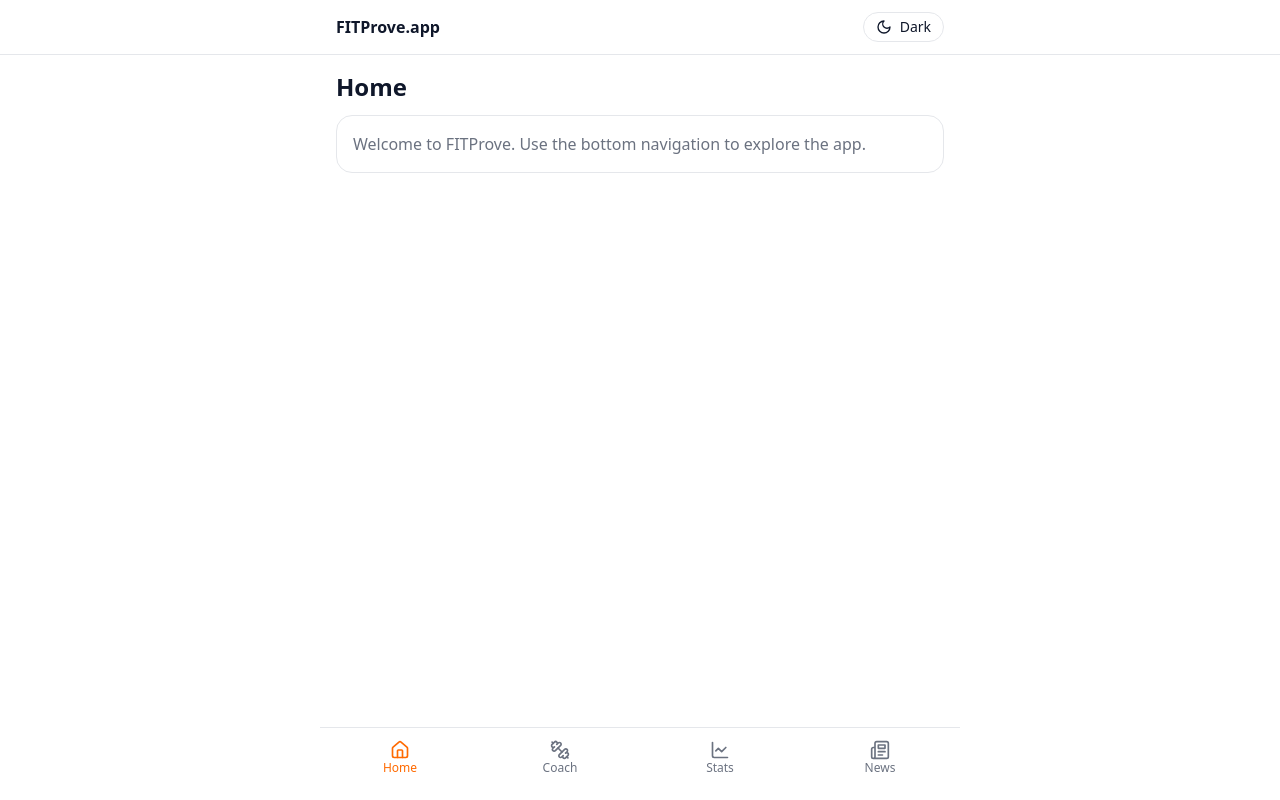
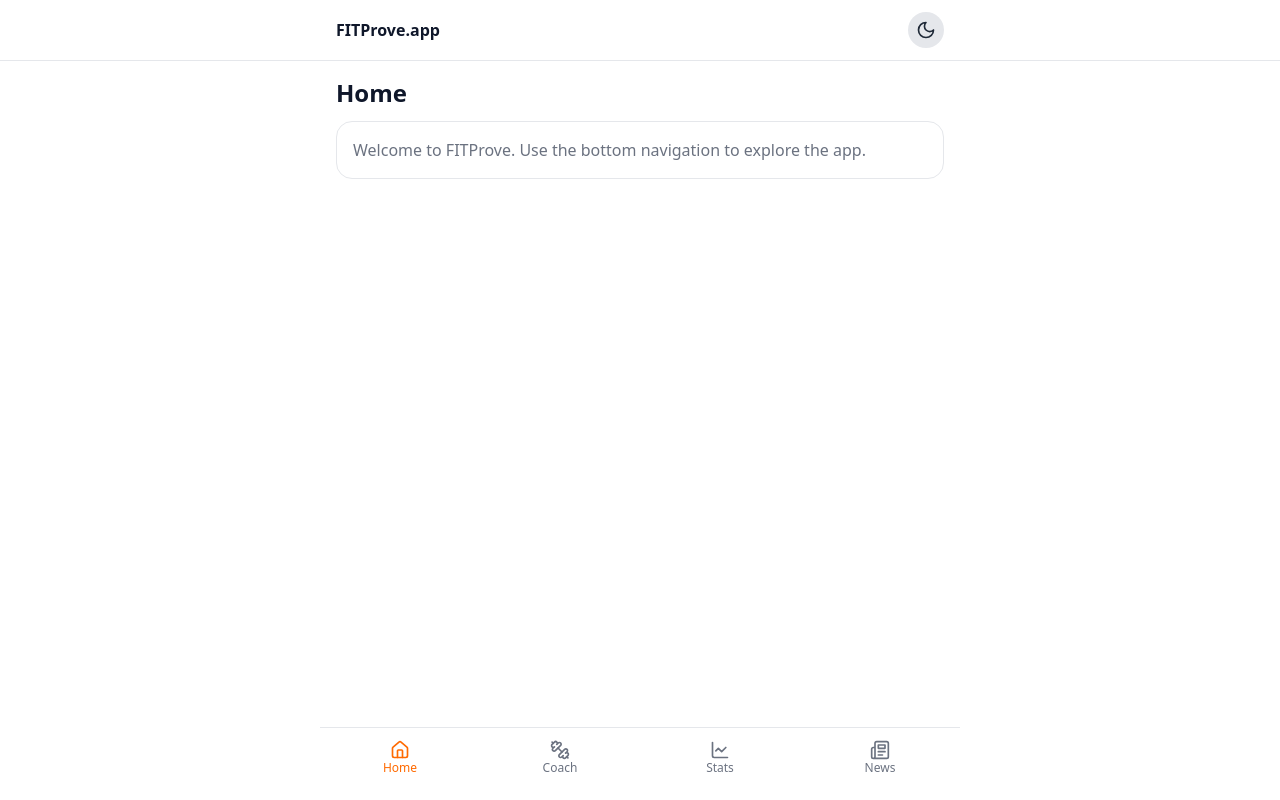
Before and after one commit to djeroriedewald-maker/FITProve.app, a React (Vite) app: page / in a window 1280 px wide. Built offline with nearby package versions, Linux system fonts and the light colour scheme.

Commit message:
feat(ui): add ThemeToggle button with icons

```diff
--- a/src/components/ui/ThemeToggle.tsx
+++ b/src/components/ui/ThemeToggle.tsx
@@ -1,14 +1,25 @@
-import React from "react";
-import { Moon, Sun } from "lucide-react";
 import { useTheme } from "../../theme/ThemeProvider";
-const ThemeToggle:React.FC=()=>{
-  const {theme,toggle}=useTheme();
-  return(
-    <button aria-label="Toggle theme" onClick={toggle}
-      className="inline-flex items-center gap-2 rounded-full border border-border px-3 py-1 text-sm bg-card hover:opacity-90 transition">
-      {theme==="dark"?<Sun className="w-4 h-4" />:<Moon className="w-4 h-4" />}
-      <span className="hidden sm:inline">{theme==="dark"?"Light":"Dark"}</span>
+import { Sun, Moon } from "lucide-react";
+
+export default function ThemeToggle() {
+  const { theme, setTheme } = useTheme();
+
+  const isDark = theme === "dark";
+
+  return (
+    <button
+      onClick={() => setTheme(isDark ? "light" : "dark")}
+      className="p-2 rounded-full transition-colors duration-200
+                 bg-gray-200 dark:bg-gray-700
+                 hover:bg-gray-300 dark:hover:bg-gray-600
+                 focus:outline-none focus:ring-2 focus:ring-blue-500"
+      aria-label={`Switch to ${isDark ? "light" : "dark"} mode`}
+    >
+      {isDark ? (
+        <Sun className="w-5 h-5 text-yellow-400" />
+      ) : (
+        <Moon className="w-5 h-5 text-gray-800" />
+      )}
     </button>
   );
-};
-export default ThemeToggle;
+}
```
Also changed, not shown: 1 other file (tests, documents, lock files or other folders).
